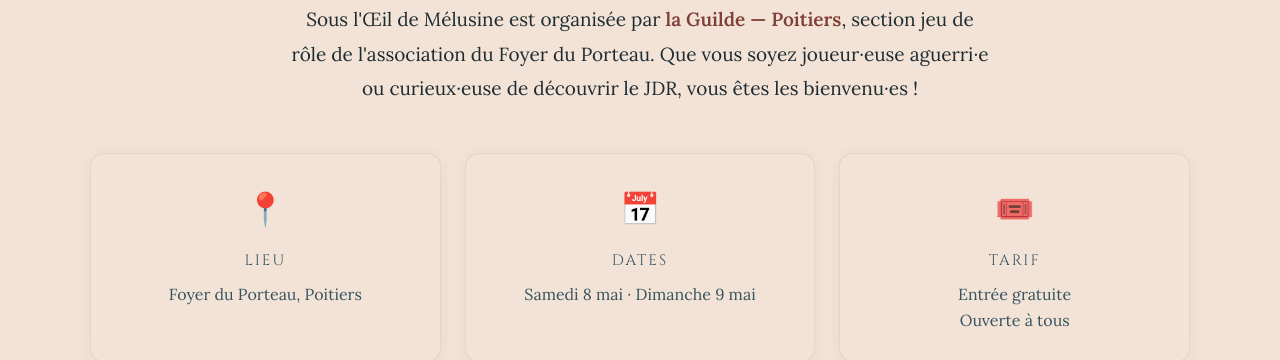
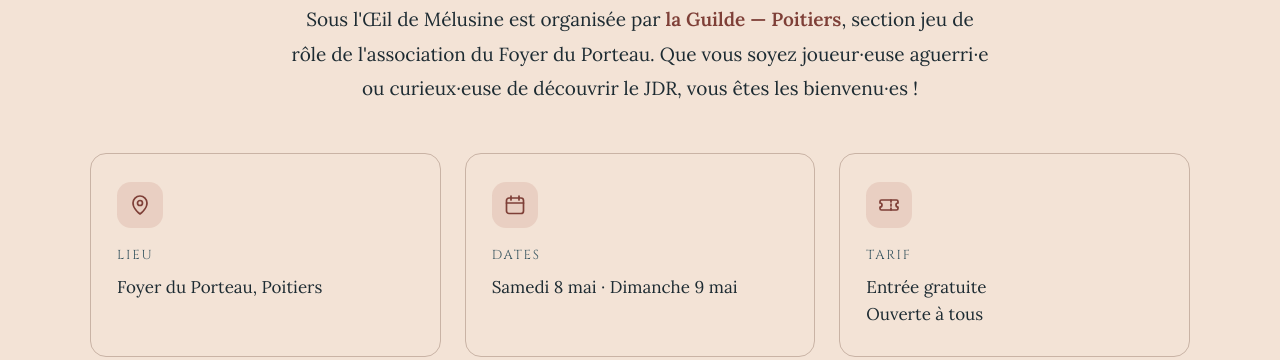
Before and after one commit to OLive8686/laguilde-V2, a plain HTML site: page infos.html in a window 1280 px wide. Shown: the part 457-817 px from the top of the page. Drawn offline with Linux system fonts and the light colour scheme; no server answers.

Commit message:
Infos : icônes SVG à la place des emoji, chargement de v2.css
Co-Authored-By: Claude Sonnet 5.5 <noreply@anthropic.com>

```diff
--- a/infos.html
+++ b/infos.html
@@ -14,6 +14,7 @@
     <meta name="color-scheme" content="dark light">
     <link rel="stylesheet" href="theme.css?v=1">
     <link rel="stylesheet" href="styles.css?v=2">
+    <link rel="stylesheet" href="v2.css?v=1">
 </head>
 <body>
 
@@ -112,17 +113,17 @@
             </p>
             <div class="info-cards">
                 <div class="info-card animate-on-scroll">
-                    <div class="info-card-icon">📍</div>
+                    <div class="info-card-icon"><svg class="icon" viewBox="0 0 24 24" aria-hidden="true"><path d="M12 21s7-5.2 7-11a7 7 0 1 0-14 0c0 5.8 7 11 7 11z"/><circle cx="12" cy="10" r="2.5"/></svg></div>
                     <div class="info-card-label">Lieu</div>
                     <div class="info-card-value" id="infoLieu" data-edition="venue"></div>
                 </div>
                 <div class="info-card animate-on-scroll">
-                    <div class="info-card-icon">📅</div>
+                    <div class="info-card-icon"><svg class="icon" viewBox="0 0 24 24" aria-hidden="true"><rect x="3.5" y="5" width="17" height="15.5" rx="2.5"/><path d="M3.5 10h17M8 3v4M16 3v4"/></svg></div>
                     <div class="info-card-label">Dates</div>
                     <div class="info-card-value" id="infoDates" data-edition="days"></div>
                 </div>
                 <div class="info-card animate-on-scroll">
-                    <div class="info-card-icon">🎟️</div>
+                    <div class="info-card-icon"><svg class="icon" viewBox="0 0 24 24" aria-hidden="true"><path d="M3 8.5A1.5 1.5 0 0 1 4.5 7h15A1.5 1.5 0 0 1 21 8.5V10a2 2 0 0 0 0 4v1.5a1.5 1.5 0 0 1-1.5 1.5h-15A1.5 1.5 0 0 1 3 15.5V14a2 2 0 0 0 0-4z"/><path d="M14 7v10" stroke-dasharray="2 2"/></svg></div>
                     <div class="info-card-label">Tarif</div>
                     <div class="info-card-value" id="infoTarif">Entrée gratuite<br>Ouverte à tous</div>
                 </div>
```
